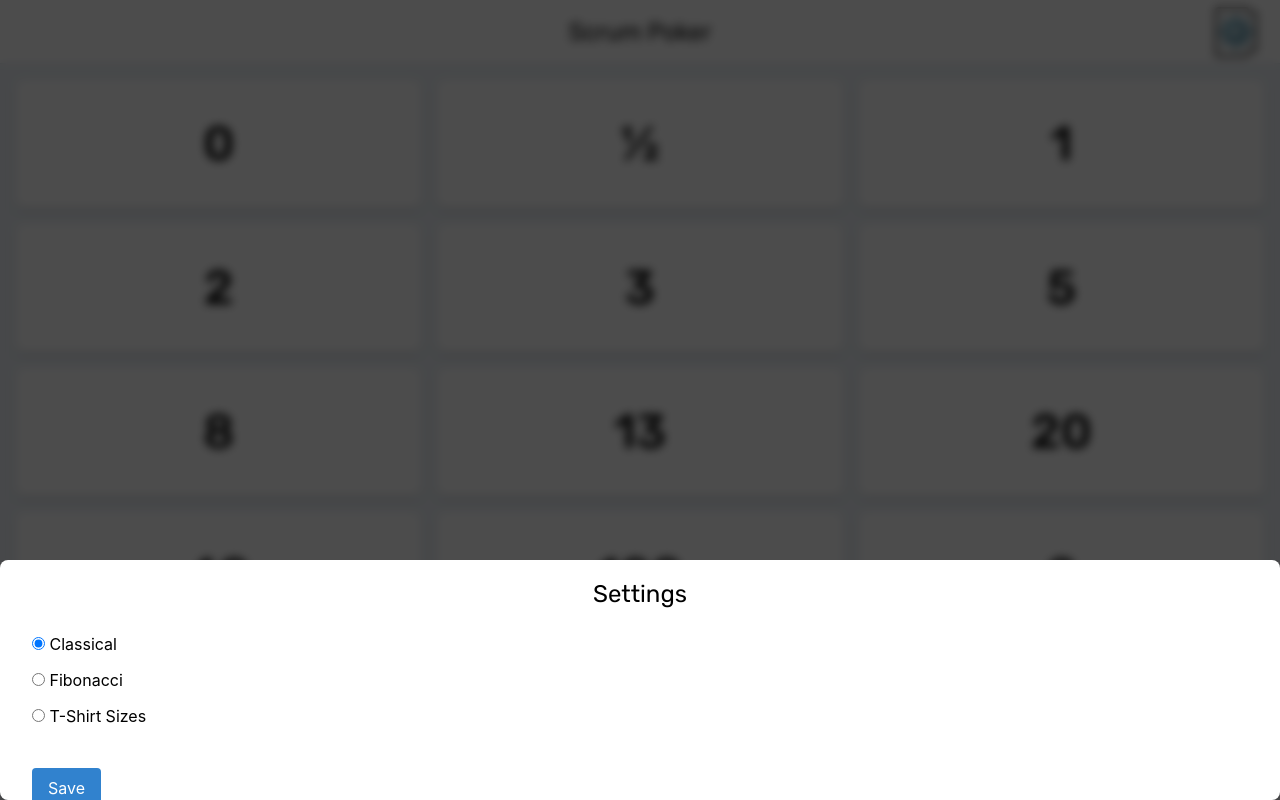
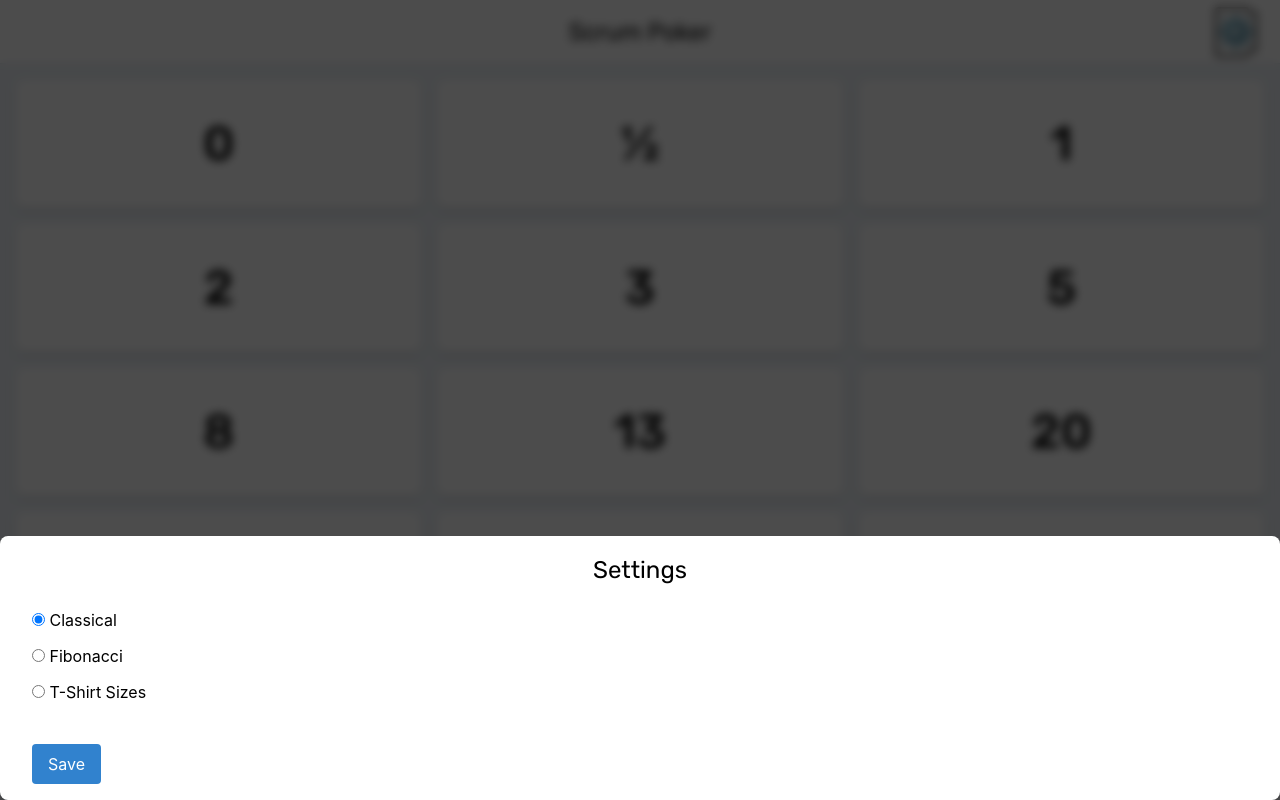
Before and after one commit to sarioglu/scrum-cards, a Svelte app: page / in a window 1280 px wide. Both pictures are taken after a click on the button "⚙️". Built offline with nearby package versions, Linux system fonts and the light colour scheme.

Commit message:
Remove height of Settings

```diff
--- a/src/components/Settings.svelte
+++ b/src/components/Settings.svelte
@@ -14,7 +14,6 @@
 <style>
   .modal {
     width: 100%;
-    height: 30%;
     padding: 1rem 2rem;
 
     position: absolute;
```
